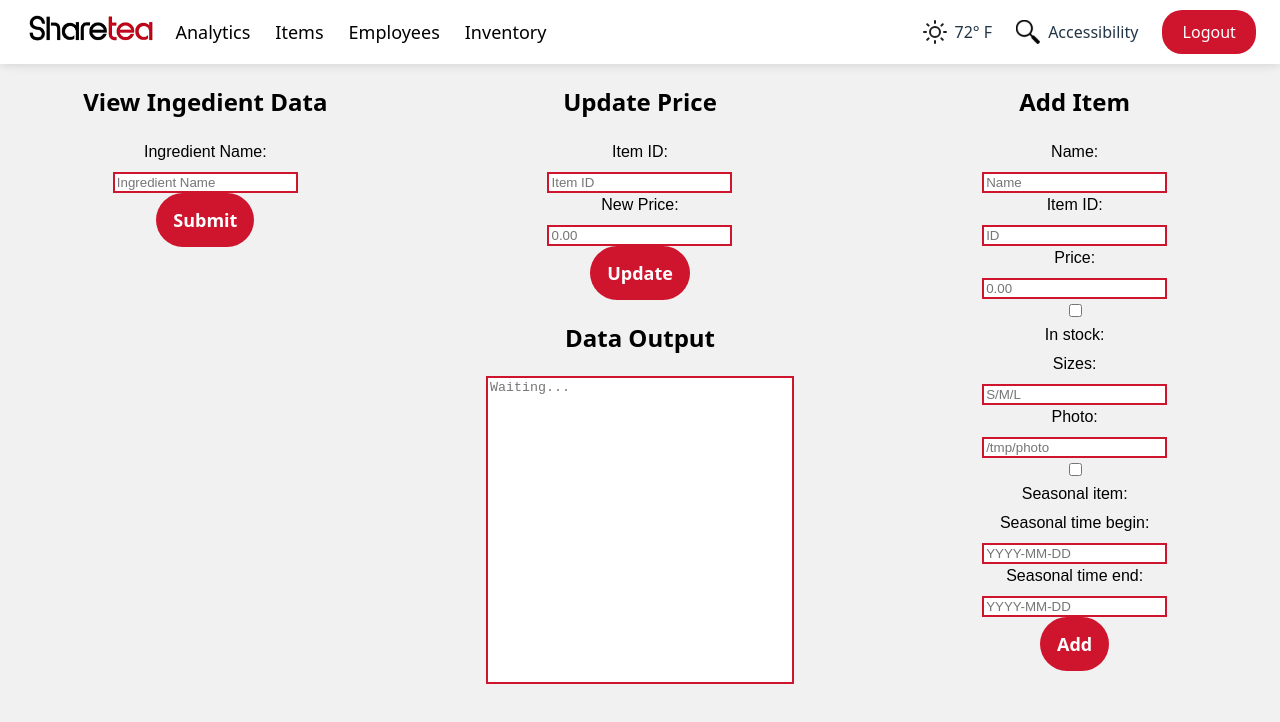
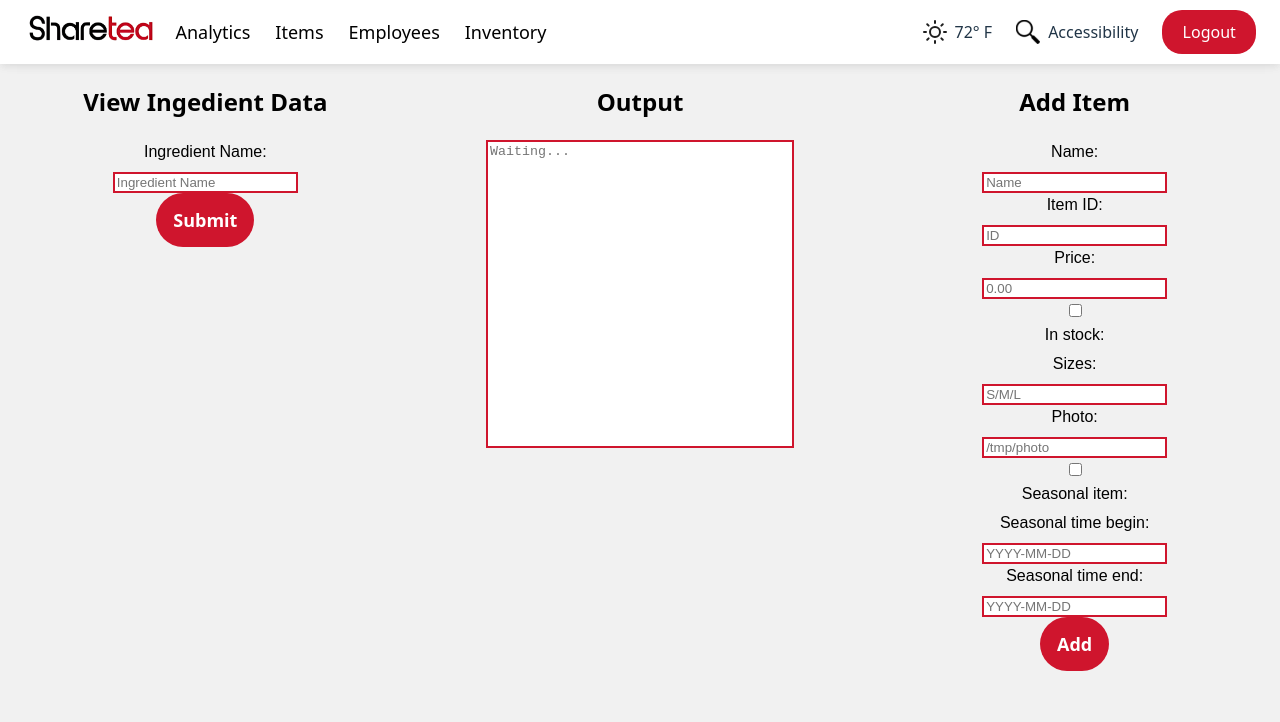
Before and after one commit to CSCE331-Fall2025-900-911/gang-50-project-3, a React (Vite) app: page /inventorymenu in a window 1280 px wide. Shown: the top 722 px of the page. Built offline with nearby package versions, Linux system fonts and the light colour scheme.

Commit message:
Update InventoryMenu.tsx
changed UI

```diff
--- a/src/pages/InventoryMenu.tsx
+++ b/src/pages/InventoryMenu.tsx
@@ -230,35 +230,7 @@ export default function UpdateMenu() {
             </section>
 
             <section className="rounded-2xl border p-4 shadow-sm flex flex-col">
-              <h2 className="mb-3 text-lg font-bold text-center text-black" style={{ color: "#000000" }}>Update Price</h2>
-              <form onSubmit={handleUpdatePrice} className="space-y-3 flex-1">
-                <div>
-                  <label htmlFor="updateItemId" className="label-updateMenu" style={{ color: "#000000" }}>Item ID: </label>
-                  <input
-                    id="updateItemId"
-                    className={inputBase}
-                    placeholder="Item ID"
-                    style={{ backgroundColor: "#fff", color: "#CF152D", borderColor: "#CF152D", borderWidth: "2px", borderStyle: "solid" }}
-                    value={updateItemId}
-                    onChange={(e) => setUpdateItemId(e.target.value)}
-                  />
-                </div>
-                <div>
-                  <label htmlFor="updatePrice" className="label-updateMenu" style={{ color: "#000000" }}>New Price: </label>
-                  <input
-                    id="updatePrice"
-                    className={inputBase}
-                    placeholder="0.00"
-                    style={{ backgroundColor: "#fff", color: "#CF152D", borderColor: "#CF152D", borderWidth: "2px", borderStyle: "solid" }}
-                    value={updatePrice}
-                    onChange={(e) => setUpdatePrice(e.target.value)}
-                  />
-                </div>
-                <div className="mt-auto pt-2">
-                  <button type="submit" className="btn-updateMenu">Update</button>
-                </div>
-              </form>
-              <h2 className="mb-2 text-base font-semibold text-center text-black" style={{ color: "#000000" }}>Data Output</h2>
+              <h2 className="mb-2 text-base font-semibold text-center text-black" style={{ color: "#000000" }}>Output</h2>
               <textarea
                 id="viewDataTextArea"
                 className="w-full resize-none rounded-xl border border-gray-300 p-3"
```
